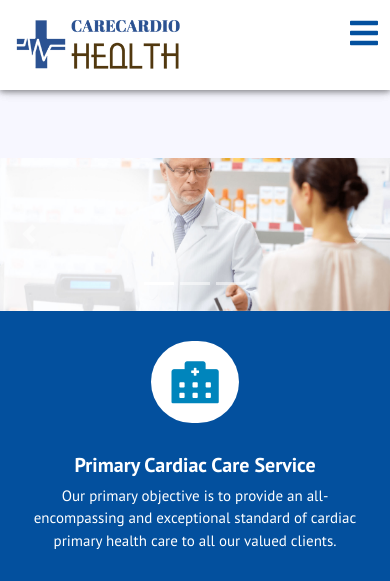
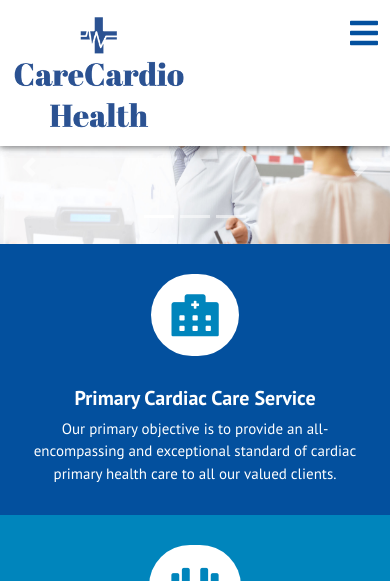
Before and after one commit to gozygreg/carecardio-health, a Django app: page / in a window 390 px wide. Shown: the top 581 px of the page. Run offline with Django 4.2, Linux system fonts and the light colour scheme; some libraries are stand-ins or nearby versions.

Commit message:
adjust padding top for page-nav

```diff
--- a/carecardio/home/templates/home/index.html
+++ b/carecardio/home/templates/home/index.html
@@ -3,9 +3,7 @@
 
 {% block content %}
 <!-- ################# Slider Starts Here#######################--->
-
 <div class="slider-detail">
-
     <div id="carouselExampleIndicators" class="carousel slide" data-ride="carousel">
         <ol class="carousel-indicators">
             <li data-target="#carouselExampleIndicators" data-slide-to="0" class="active"></li>
--- a/carecardio/static/home/css/style.css
+++ b/carecardio/static/home/css/style.css
@@ -236,13 +236,13 @@ header {
 
 /* ===================================== Slider CSS ================================== */
 .slider-detail {
-  padding-top: 128px; }
+  padding-top: 90px; }
   @media screen and (max-width: 767px) {
     .slider-detail {
-      padding-top: 115px; } }
+      padding-top: 91px; } }
   @media screen and (max-width: 409px) {
     .slider-detail {
-      padding-top: 158px; } }
+      padding-top: 91px; } }
   .slider-detail .carousel-caption {
     text-align: left;
     bottom: 110px; }
@@ -419,10 +419,10 @@ header {
 .page-nav {
   padding: 40px;
   text-align: center;
-  padding-top: 170px; }
+  padding-top: 120px; }
   @media screen and (max-width: 409px) {
     .page-nav {
-      padding-top: 210px; } }
+      padding-top: 120px; } }
   .page-nav h2 {
     font-size: 36px;
     width: 100%;
--- a/carecardio/templates/base.html
+++ b/carecardio/templates/base.html
@@ -38,9 +38,7 @@
                 <div class="row">
                     <div class="col-lg-2 col-md-3 no-padding col-sm-12 nav-img">
                         <a href="{% url 'home' %}">
-
-                            <img src="{% static 'home/images/carecardiologo.png' %}" alt="company logo">
-
+                            <img src="{% static 'home/images/logo.png' %}" alt="company logo">
                         </a>
                         <a data-toggle="collapse" data-target="#menu" href="#menu"><i
                                 class="fas d-block d-md-none small-menu fa-bars"></i></a>
```
